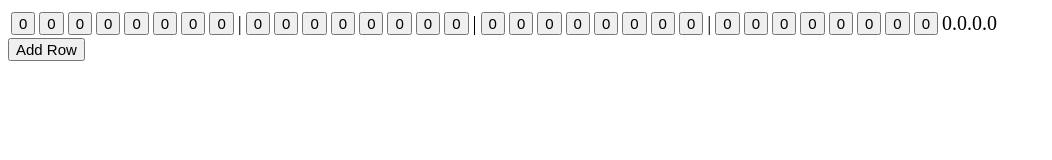
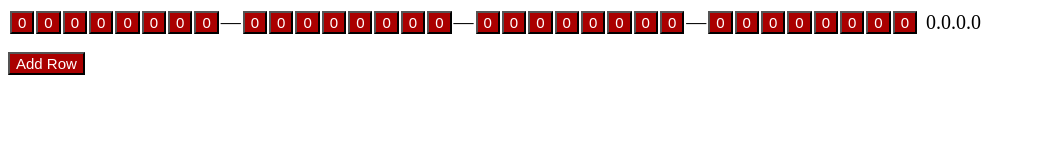
Before and after one commit to mtolly/networker, a plain HTML site: page index.html in a window 1280 px wide. Shown: the whole page, without its empty margins (0-1052 px from the left). Drawn offline with nearby package versions, Linux system fonts and the light colour scheme.

Commit message:
Better styling

```diff
--- a/app.js
+++ b/app.js
@@ -51,9 +51,10 @@
     _ref = [8, 16, 24];
     for (_i = 0, _len = _ref.length; _i < _len; _i++) {
       i = _ref[_i];
-      htmlButtons[i - 1] += '<td>|</td>';
+      htmlButtons[i - 1] += '<td>&mdash;</td>';
     }
     htmlContent = htmlButtons.join('');
+    htmlContent += "<td>&nbsp;</td>";
     htmlContent += "<td id=\"r" + n + "dec\">" + (toDecimal(n)) + "</td>";
     htmlRow = '<tr>' + htmlContent + '</tr>';
     return $('#bit-table').append(htmlRow);
--- a/index.html
+++ b/index.html
@@ -3,7 +3,7 @@
 <head>
   <meta charset="UTF-8" />
   <title>Network Builder</title>
-  <script type="text/javascript" src="http://code.jquery.com/jquery-2.1.1.min.js"></script>
+  <script type="text/javascript" src="//code.jquery.com/jquery-2.1.1.min.js"></script>
   <script type="text/javascript" src="app.js"></script>
   <style type="text/css">
     td {
@@ -11,13 +11,21 @@
     }
     button {
       font-size: 15px;
+      background-color: #A00;
+      color: white;
+    }
+    td {
+      padding: 0;
+      border-width: 0;
     }
   </style>
 </head>
 <body>
 
 <table id="bit-table"></table>
-<button onclick="addRow();">Add Row</button>
+<p>
+  <button onclick="addRow();">Add Row</button>
+</p>
 
 </body>
 </html>
```
Also changed, not shown: 1 other file.
